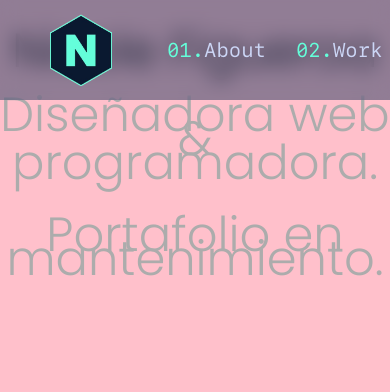
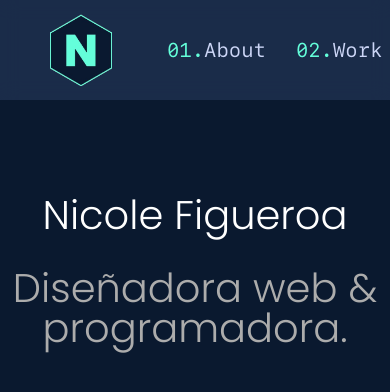
Before and after one commit to Linmake/Portfolio, a React (Vite) app: page / in a window 390 px wide. Shown: the top 392 px of the page. Built offline with nearby package versions, Linux system fonts and the light colour scheme.

Commit message:
agregar diseño responsive para movil

```diff
--- a/src/App.css
+++ b/src/App.css
@@ -16,7 +16,4 @@
   padding: 0;
 }
 @media (max-width: 480px) {
-  body {
-    background-color: pink;
-  }
 }
--- a/src/components/Main.jsx
+++ b/src/components/Main.jsx
@@ -6,9 +6,6 @@ export default function Main() {
       <div className="title-content">
         <h1 className="titule">Nicole Figueroa</h1>
         <h2 className="subtitle">Diseñadora web & programadora.</h2>
-        <p className="read-the-docs">
-          Portafolio en mantenimiento.
-        </p>
       </div>
     </main>
   )
--- a/src/style/Main.css
+++ b/src/style/Main.css
@@ -4,6 +4,7 @@
 }
 .titule {
   font-size: 3rem;
+  color: white;
 }
 .subtitle {
   font-size: 3rem;
@@ -22,3 +23,18 @@
   color: #acacac;
   font-size: 3rem;
 }
+
+@media (max-width: 480px) {
+  .title-content {
+    margin-top: 50%;
+    line-height: 1;
+  }
+  .titule {
+    font-size: 2.5rem;
+    color: white;
+  }
+  .read-the-docs,
+  .subtitle {
+    font-size: 2.5rem;
+  }
+}
--- a/vite.config.js
+++ b/vite.config.js
@@ -8,6 +8,9 @@ const __filename = fileURLToPath(import.meta.url);
 const __dirname = path.dirname(__filename);
 
 export default defineConfig({
+  server: {
+    host: true
+  },
   plugins: [
     react(),
     viteStaticCopy({
```
